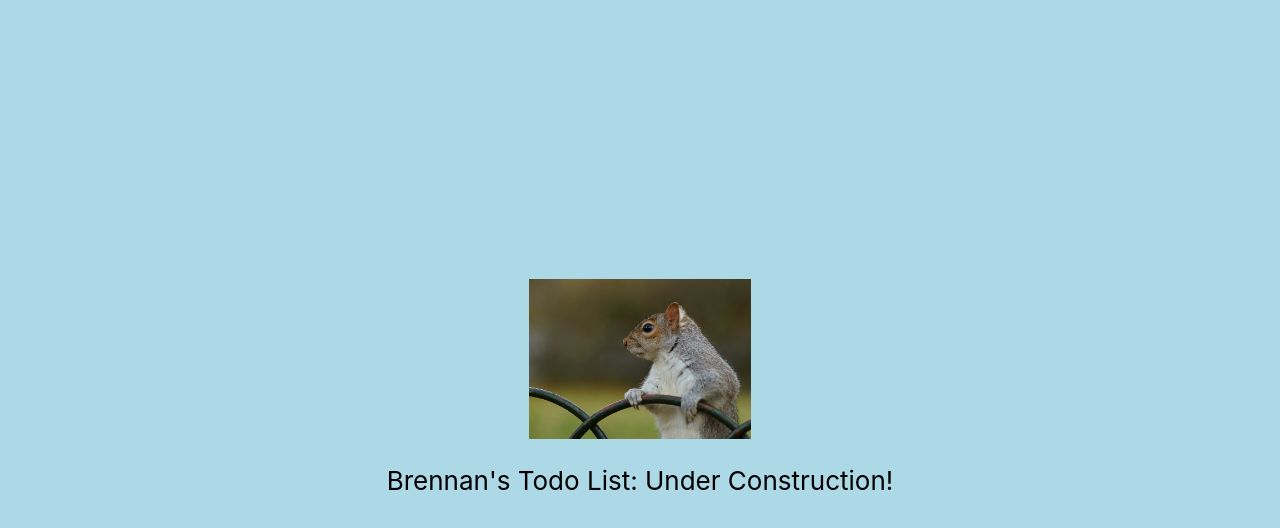
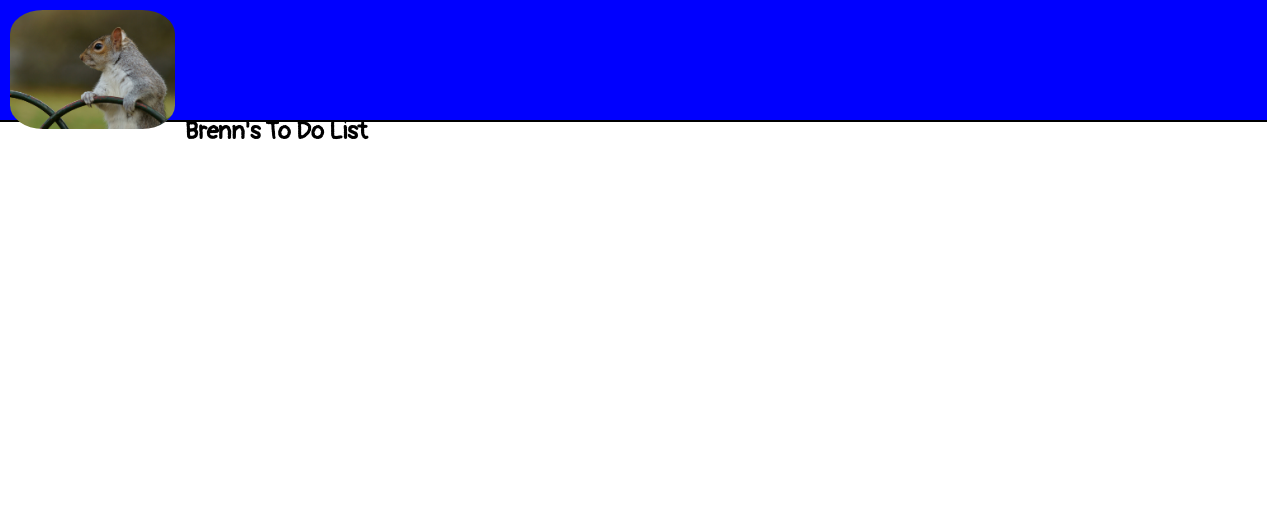
Before and after one commit to bproorda/React-ToDo, a React (Create React App) app in the folder brenn-todo/: page / in a window 1280 px wide. Shown: the top 528 px of the page. Built offline with nearby package versions, Linux system fonts and the light colour scheme.

Commit message:
added header

```diff
--- a/brenn-todo/package.json
+++ b/brenn-todo/package.json
@@ -6,6 +6,7 @@
     "@testing-library/jest-dom": "^4.2.4",
     "@testing-library/react": "^9.5.0",
     "@testing-library/user-event": "^7.2.1",
+    "node-sass": "^4.14.1",
     "react": "^16.13.1",
     "react-dom": "^16.13.1",
     "react-router-dom": "^5.2.0",
--- a/brenn-todo/public/index.html
+++ b/brenn-todo/public/index.html
@@ -3,6 +3,7 @@
   <head>
     <meta charset="utf-8" />
     <link rel="icon" href="%PUBLIC_URL%/favicon.ico" />
+    <link href="https://fonts.googleapis.com/css2?family=Pangolin&display=swap" rel="stylesheet">
     <meta name="viewport" content="width=device-width, initial-scale=1" />
     <meta name="theme-color" content="#000000" />
     <meta
--- a/brenn-todo/src/App.css
+++ b/brenn-todo/src/App.css
@@ -2,27 +2,9 @@
   text-align: center;
 }
 
-.App-logo {
-  height: 20vmin;
-  pointer-events: none;
-}
 
-/* @media (prefers-reduced-motion: no-preference) {
-  .App-logo {
-    animation: App-logo-spin infinite 20s linear;
-  }
-} */
 
-.App-header {
-  background-color: lightblue;
-  min-height: 100vh;
-  display: flex;
-  flex-direction: column;
-  align-items: center;
-  justify-content: center;
-  font-size: calc(10px + 2vmin);
-  color: black;
-}
+
 
 .App-link {
   color: #61dafb;
--- a/brenn-todo/src/App.js
+++ b/brenn-todo/src/App.js
@@ -1,17 +1,17 @@
 import React from 'react';
-import logo from './squirrel.jpg';
+import Header from './Components/header'
 import './App.css';
 
 function App() {
   return (
+    <>
+    <Header/>
     <div className="App">
-      <header className="App-header">
-        <img src={logo} className="App-logo" alt="logo" />
         <p>
           Brennan's Todo List: Under Construction!
         </p>
-        </header>
     </div>
+    </>
   );
 }
 
--- a/brenn-todo/src/Components/header/header.scss
+++ b/brenn-todo/src/Components/header/header.scss
@@ -0,0 +1,19 @@
+header {
+    background-color: blue;
+    position: fixed;
+    top: 0;
+    width: 99%;
+    height: 15%;
+    border-bottom: 2px solid black;
+    .logo {
+        width: 13%;
+        margin: 10px;
+        border-radius: 20%;
+    }
+    h2{
+        display: inline-block;
+        font-family: 'Pangolin', cursive;
+        //figure out how to vertically center text later
+        margin: auto 0 auto 0;
+    }
+}
--- a/brenn-todo/src/Components/header/index.js
+++ b/brenn-todo/src/Components/header/index.js
@@ -0,0 +1,20 @@
+import React from 'react';
+import logo from './squirrel.jpg';
+import './header.scss';
+
+
+
+
+export default function Header(props) {
+
+
+
+    return (
+        <>
+        <header>
+         <img src={logo} className="logo" alt="logo" />
+         <h2>Brenn's To Do List</h2>
+         </header>
+        </>
+    )
+}
```
Also changed, not shown: brenn-todo/src/Components/header/squirrel.jpg (renamed from brenn-todo/src/squirrel.jpg), 1 other file (tests, documents, lock files or other folders).
